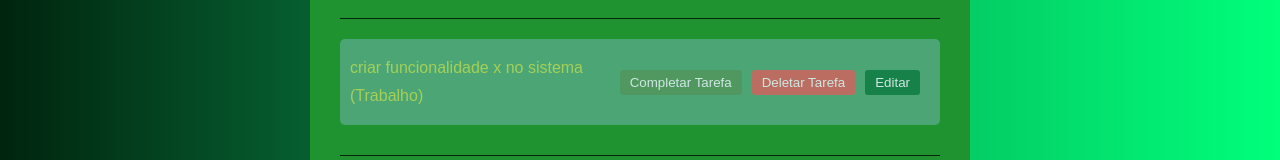
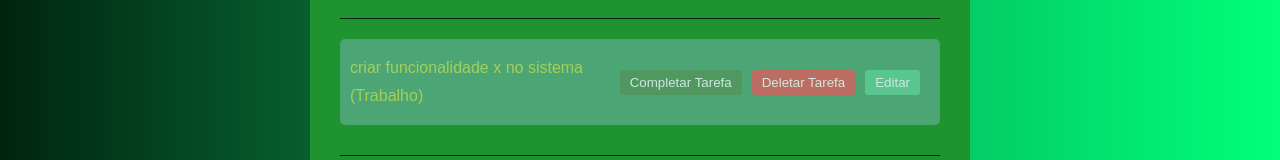
Before and after one commit to IgorSPinto/PJ_Individ_MD5, a React (Vite) app in the folder todo-list-igor/: page / in a window 1280 px wide. Shown: the part 382-542 px from the top of the page. Built offline with nearby package versions, Linux system fonts and the light colour scheme.

Commit message:
feat: :sparkles: Estilização do botão de edição

```diff
--- a/todo-list-igor/src/App.css
+++ b/todo-list-igor/src/App.css
@@ -74,6 +74,10 @@ button:hover {
   background-color: #d6605c;
 }
 
+.edit {
+  background-color: #69eaae97;
+}
+
 .todo-form{
   padding-bottom: 1.5rem;
   margin-bottom: 20px;
--- a/todo-list-igor/src/components/Todo.jsx
+++ b/todo-list-igor/src/components/Todo.jsx
@@ -16,7 +16,7 @@ const Todo = ({todo, removeTodo, completeTodo, startEditingTodo}) => {
             {/* botão que irá deletar uma tarefa */}
             <button className='delete' onClick={() => removeTodo(todo.id)}>Deletar Tarefa</button>
 
-            <button onClick={() => startEditingTodo(todo.id, todo.texto)}>Editar</button>
+            <button className='edit' onClick={() => startEditingTodo(todo.id, todo.texto)}>Editar</button>
 
           </div>
         </div>
```
